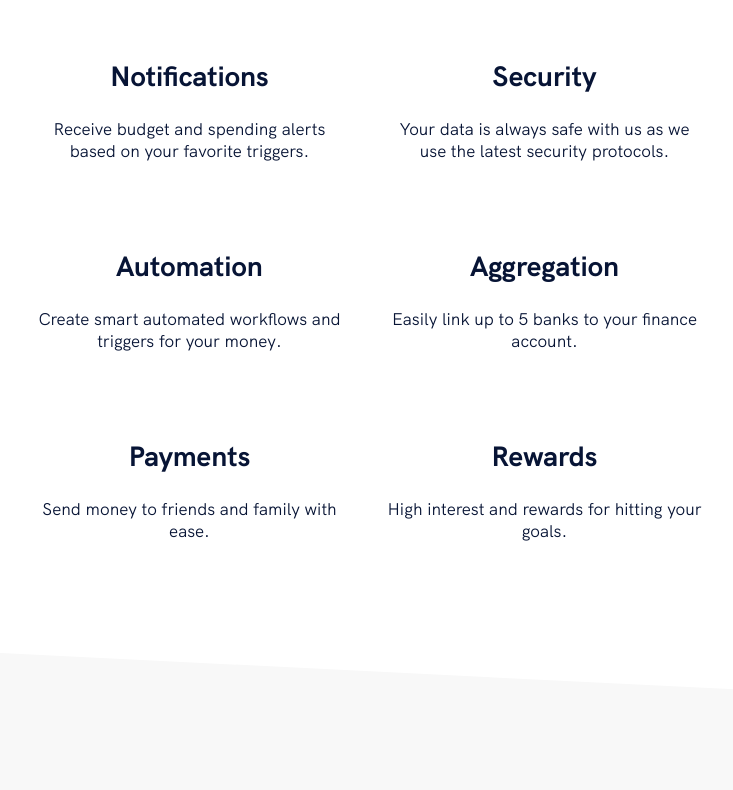
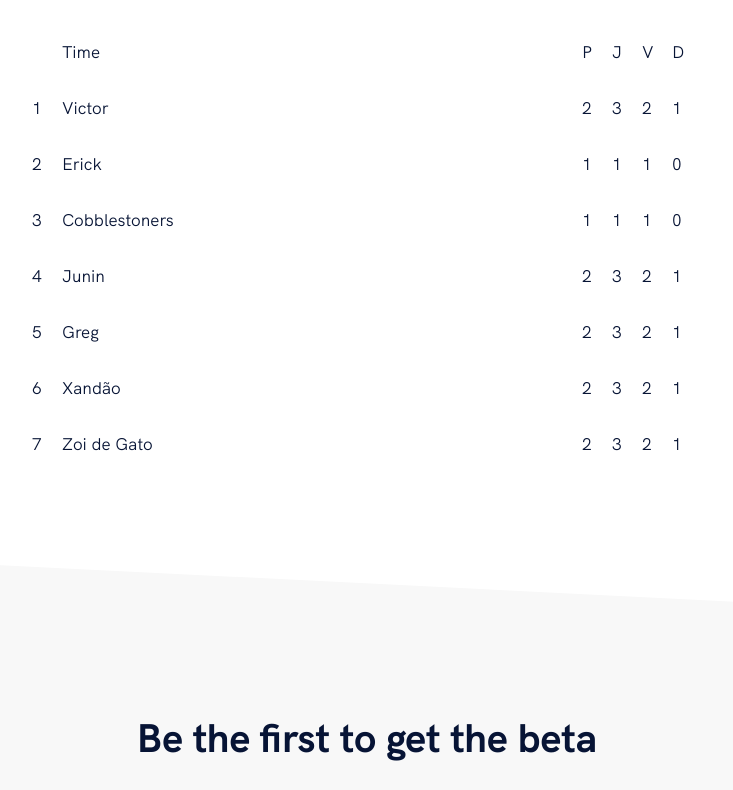
Before and after one commit to chagretes/caetewice-2021, a Gatsby site: page / in a window 1280 px wide. Shown: the part 709-1499 px from the top of the page, without its empty margins (273-1006 px from the left). Built offline with nearby package versions, Linux system fonts and the light colour scheme; Gatsby itself is replaced by a stand-in of ours.

Commit message:
Game Table

```diff
--- a/src/components/sections/features.js
+++ b/src/components/sections/features.js
@@ -4,46 +4,34 @@ import styled from "styled-components"
 import { Section, Container } from "../global"
 
 const Features = () => (
-  <Section id="features">
+  <Section id="tabela">
     <StyledContainer>
-      <Subtitle>Features</Subtitle>
-      <SectionTitle>Smart money management</SectionTitle>
+      <Subtitle>Tabela</Subtitle>
+      <SectionTitle>Caetéwice 2021</SectionTitle>
       <FeaturesGrid>
-        <FeatureItem>
-          <FeatureTitle>Notifications</FeatureTitle>
-          <FeatureText>
-            Receive budget and spending alerts based on your favorite triggers.
-          </FeatureText>
-        </FeatureItem>
-        <FeatureItem>
-          <FeatureTitle>Security</FeatureTitle>
-          <FeatureText>
-            Your data is always safe with us as we use the latest security
-            protocols.
-          </FeatureText>
-        </FeatureItem>
-        <FeatureItem>
-          <FeatureTitle>Automation</FeatureTitle>
-          <FeatureText>
-            Create smart automated workflows and triggers for your money.
-          </FeatureText>
-        </FeatureItem>
-        <FeatureItem>
-          <FeatureTitle>Aggregation</FeatureTitle>
-          <FeatureText>
-            Easily link up to 5 banks to your finance account.
-          </FeatureText>
-        </FeatureItem>
-        <FeatureItem>
-          <FeatureTitle>Payments</FeatureTitle>
-          <FeatureText>Send money to friends and family with ease.</FeatureText>
-        </FeatureItem>
-        <FeatureItem>
-          <FeatureTitle>Rewards</FeatureTitle>
-          <FeatureText>
-            High interest and rewards for hitting your goals.
-          </FeatureText>
-        </FeatureItem>
+        <p></p><p>Time</p>
+        <p>P</p><p>J</p><p>V</p><p>D</p>
+
+        <p>1</p><Time><img></img><p>Victor</p></Time>
+        <p>2</p><p>3</p><p>2</p><p>1</p>
+
+        <p>2</p><Time><img></img><p>Erick</p></Time>
+        <p>1</p><p>1</p><p>1</p><p>0</p>
+
+        <p>3</p><Time><img></img><p>Cobblestoners</p></Time>
+        <p>1</p><p>1</p><p>1</p><p>0</p>
+
+        <p>4</p><Time><img></img><p>Junin</p></Time>
+        <p>2</p><p>3</p><p>2</p><p>1</p>
+
+        <p>5</p><Time><img></img><p>Greg</p></Time>
+        <p>2</p><p>3</p><p>2</p><p>1</p>
+
+        <p>6</p><Time><img></img><p>Xandão</p></Time>
+        <p>2</p><p>3</p><p>2</p><p>1</p>
+
+        <p>7</p><Time><img></img><p>Zoi de Gato</p></Time>
+        <p>2</p><p>3</p><p>2</p><p>1</p>
       </FeaturesGrid>
     </StyledContainer>
   </Section>
@@ -72,30 +60,15 @@ const Subtitle = styled.h5`
 const FeaturesGrid = styled.div`
   max-width: 670px;
   display: grid;
-  grid-template-columns: 1fr 1fr;
+  grid-template-columns: 30px auto 30px 30px 30px 30px;
   margin: 0px auto;
-  grid-column-gap: 40px;
-  grid-row-gap: 35px;
+  align-items: center;
   @media (max-width: ${props => props.theme.screen.sm}) {
-    grid-template-columns: 1fr;
     padding: 0 64px;
   }
 `
 
-const FeatureItem = styled.div`
+const Time = styled.div`
   display: flex;
-  justify-content: center;
   align-items: center;
-  flex-direction: column;
 `
-
-const FeatureTitle = styled.h4`
-  color: ${props => props.theme.color.primary};
-  letter-spacing: 0px;
-  line-height: 30px;
-  margin-bottom: 10px;
-`
-
-const FeatureText = styled.p`
-  text-align: center;
-`
```
